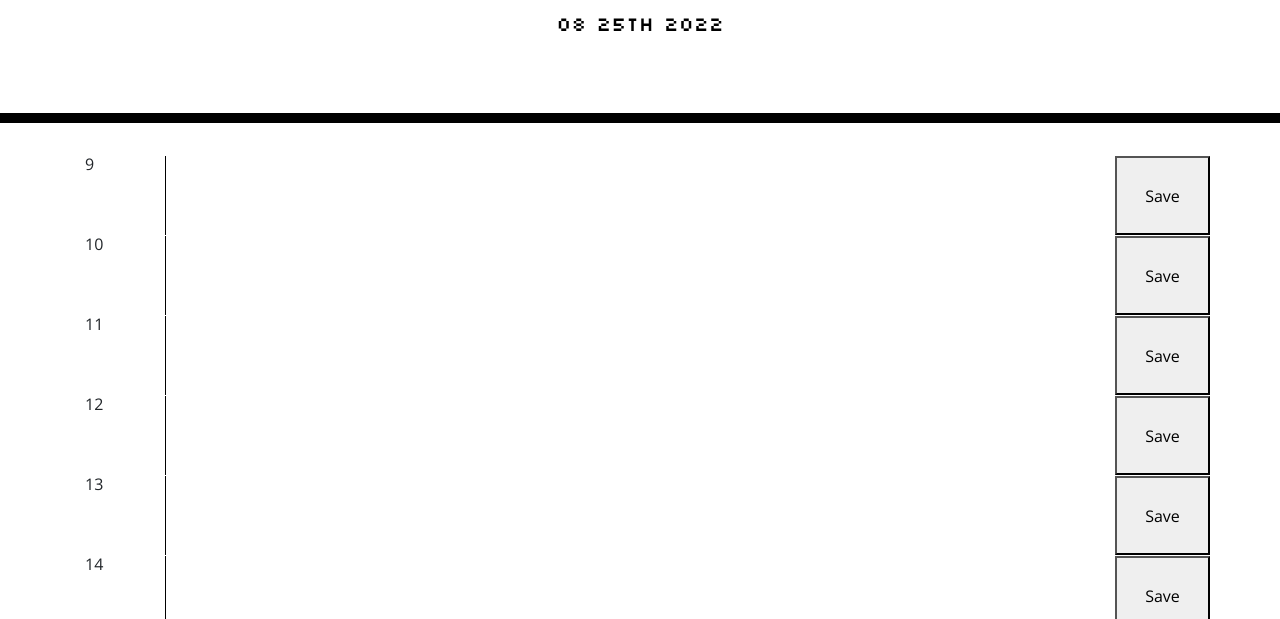
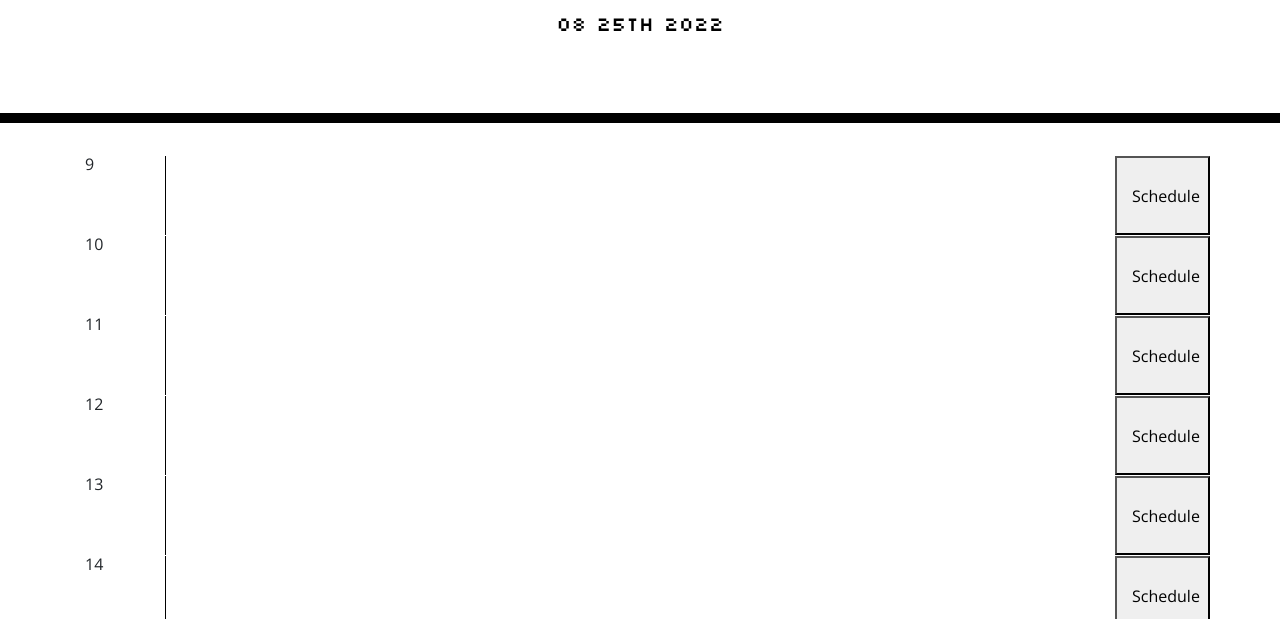
Before and after one commit to anhonestpuck/API-Calendar-Project, a plain HTML site: page assets/index.html in a window 1280 px wide. Shown: the part 181-800 px from the top of the page. Drawn offline with nearby package versions, Linux system fonts and the light colour scheme.

Commit message:
updating for askbcs

```diff
--- a/assets/index.html
+++ b/assets/index.html
@@ -38,17 +38,13 @@
     </div>
     <script src="https://code.jquery.com/jquery-3.5.1.min.js"></script>
     <script>
-      // <div data-id="2" class="row">
-      //   <div class="col-1">2</div>
-      //   <textarea class="col-10 name"></textarea>
-      //   <div class="col-1 grade">B - Save</div>
-      // </div>
+
       for (var i = 9; i <= 17; i++) {
 
         var parentEl = $('<div class="row" data-id="' + i + '">');
         var idEl = $('<div class="col-1">' + i + '</div>');
-        var textEl = $('<textarea class="col-10 name">');
-        var btnEl = $('<button class="col-1 grade">Save</button>');
+        var textEl = $('<textarea class="col-10 userBlock">');
+        var btnEl = $('<button class="col-1 submit">Schedule</button>');
         parentEl.append(idEl, textEl, btnEl);
         $('.container').append(parentEl);
       }
```
